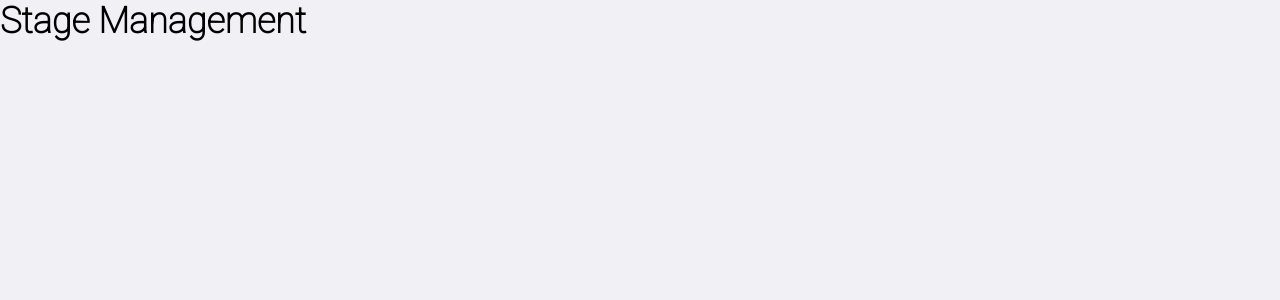
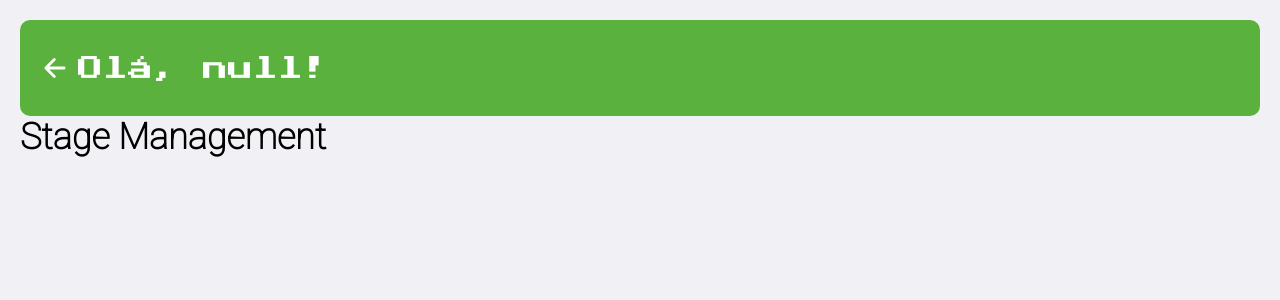
Before and after one commit to hique023/goh-dash, a React (Create React App) app: page /stagemanagement in a window 1280 px wide. Shown: the top 300 px of the page. Built offline with nearby package versions, Linux system fonts and the light colour scheme.

Commit message:
Inserido TopBarPhase na tela StageManagement

```diff
--- a/src/components/StageManagement/index.js
+++ b/src/components/StageManagement/index.js
@@ -1,6 +1,18 @@
+// Global
+import React from 'react'
+import TopBarPhase from '../TopBarPhase'
+
+// Assets
+import './styles.css'
+
 export default function StageManagement() {
+
+    const color = localStorage.getItem('color')
+    const nameUser = localStorage.getItem('nameUser')
+
     return (
-        <div>
+        <div className="containerStageManagement">
+            <TopBarPhase name={`Olá, ${nameUser}`} color={color} />
             <h1>Stage Management</h1>
         </div>
     )
--- a/src/components/StageManagement/styles.css
+++ b/src/components/StageManagement/styles.css
@@ -0,0 +1,9 @@
+.containerStageManagement {
+  /* display: flex; */
+  height: 100vh;
+  width: 1280px;
+  margin: 0 auto;
+  padding: 20px;
+  justify-content: center;
+  background-color: var(--background);
+}
```
